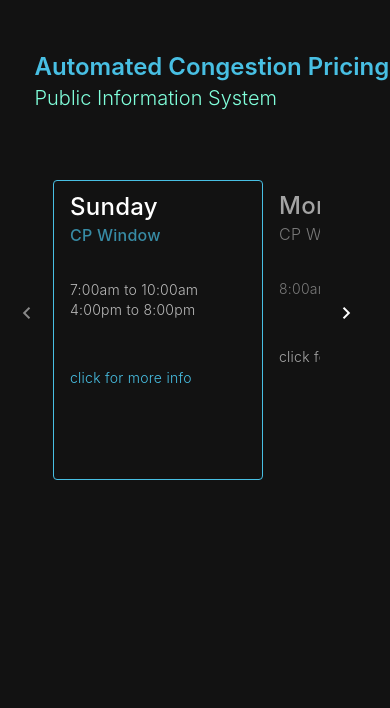
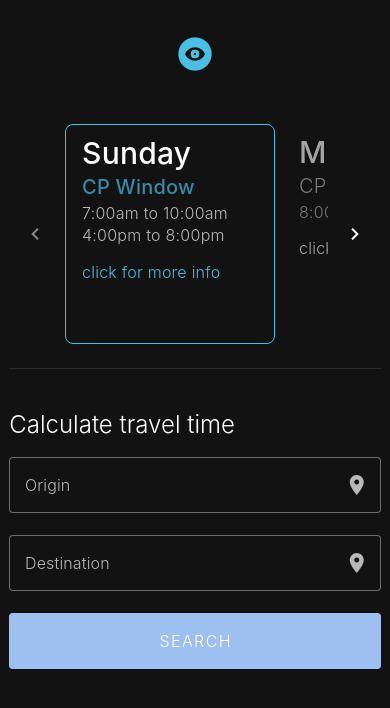
Before and after one commit to noodles-1/csgo-web, a Nuxt app: page / in a window 390 px wide. Shown: the top 708 px of the page. Built offline with nearby package versions, Linux system fonts and the light colour scheme; a web font is replaced by a local one.

Commit message:
finished additional info

```diff
--- a/components/Days.vue
+++ b/components/Days.vue
@@ -1,5 +1,5 @@
 <template>
-    <div>
+    <div class="days-container">
         <v-slide-group
             show-arrows
             center-active
@@ -14,54 +14,91 @@
                     :variant="(isSelected || currWeekday === day.day) ? 'outlined' : 'plain'"
                     :color="currWeekday === day.day ? '#48BFE3' : isSelected ? '#4889e3' : 'white'"
                     @click="toggle(); selectedWindow = null"
-                    height="300px"
+                    height="220px"
                     width="210px"
+                    rounded="lg"
+                    class="mx-[4px]"
                 >
                     <template v-slot:title>
-                        <span class="text-white font-medium text-2xl lg:text-3xl"> {{ day.day }} </span>
+                        <span class="text-white font-medium text-3xl lg:text-3xl"> {{ day.day }} </span>
                         <v-skeleton-loader v-if="loading" type="list-item-three-line"></v-skeleton-loader>
                     </template>
                     <template v-slot:subtitle>
                         <span
                             v-if="!loading"
                             :class="currWeekday === day.day ? 'text-[#48BFE3] font-medium' : isSelected ? 'text-[#4889e3] font-medium' : 'text-white'"
-                            class="text-normal text-[16px]"
+                            class="text-normal text-[20px]"
                         >
                             CP Window
                         </span>
                         <div v-if="!loading">
-                            <p class="text-white" v-for="range in day.timeRanges" :key="range.id"> {{ range.window }} </p>
+                            <p class="text-white text-[16px] md:text-[14px]" v-for="range in day.timeRanges" :key="range.id"> {{ range.window }} </p>
                         </div>
                     </template>
                     <v-card-text>
-                        <p v-if="!loading"> click for more info </p>
+                        <p v-if="!loading" class="text-[16px] md:text-[14px]"> click for more info </p>
                     </v-card-text>
                 </v-card>
             </v-slide-group-item>
         </v-slide-group>
 
-        <v-expand-transition>
+        <v-expand-transition class="my-[4vh]">
             <v-sheet
                 v-if="card != null"
-                height="200"
-                rounded="lg"
                 :elevation="10"
-                class="mx-auto w-[90%]"
+                class="mx-auto lg:w-[90%] md:h-[160px] lg:h-[210px] rounded-lg"
             >
-                <div class="flex align-center justify-center">
-                    <h3 class="text-h6">
-                        {{ days[card].day }}
+                <div class="p-[4vh] md:p-[0vh] flex flex-col md:flex-row md:items-center justify-between md:justify-around h-full">
+                    <div class="md:px-[2vh] lg:px-[10vh]">
+                        <span class="text-2xl font-semibold">
+                            {{ days[card].day }}
+                        </span>
                         <v-select
+                            v-if="!loading"
                             v-model="selectedWindow"
                             :items="days[card].timeRanges"
                             item-title="window"
+                            item-value="id"
                             variant="outlined"
                             label="Choose time window"
-                            width="50vh"
-                            @change="console.log('changed')"
+                            class="mt-[16px] w-full md:w-[30vh]"
+                            color="#48BFE3"
                         >
                         </v-select>
-                    </h3>
+                        <v-skeleton-loader v-if="loading" type="ossein" class="h-[40px]"></v-skeleton-loader>
+                    </div>
+                    <div class="w-full mb-[2vh] md:mb-[0vh] md:px-[0vh] lg:px-[5vh] md:flex md:justify-center md:items-center lg:border-r-[1px] border-gray-600">
+                        <div v-if="!loading">
+                            <p class="font-medium text-[#48BFE3]"> Detection </p>
+                            <p> Cars are detected </p>
+                            <p> Motorcycles are detected </p>
+                            <p> Buses are detected </p>
+                            <p> Trucks are detected </p>
+                        </div>
+                        <v-skeleton-loader v-if="loading" type="paragraph"></v-skeleton-loader>
+                    </div>
+                    <div class="w-full md:px-[2vh] lg:px-[10vh] md:flex md:justify-center md:items-center">
+                        <div v-if="!loading" class="w-full">
+                            <p class="font-medium text-[#48BFE3]"> Charge </p>
+                            <div class="flex justify-between">
+                                <p> Car </p>
+                                <p> PHP 250.00 </p>
+                            </div>
+                            <div class="flex justify-between">
+                                <p> Motorcycle </p>
+                                <p> PHP 250.00 </p>
+                            </div>
+                            <div class="flex justify-between">
+                                <p> Bus </p>
+                                <p> PHP 250.00 </p>
+                            </div>
+                            <div class="flex justify-between">
+                                <p> Truck </p>
+                                <p> PHP 250.00 </p>
+                            </div>
+                        </div>
+                        <v-skeleton-loader v-if="loading" type="paragraph"></v-skeleton-loader>
+                    </div>
                 </div>
             </v-sheet>
         </v-expand-transition>
@@ -115,13 +152,6 @@ const days = [
         ]
     },
     {
-        day: 'Monday',
-        timeRanges: [
-            {window: '7:00am to 10:00am', id: 13},
-            {window: '4:00pm to 8:00pm', id: 14}
-        ]
-    },
-    {
         day: 'Saturday',
         timeRanges: [
             {window: '7:00am to 10:00am', id: 15},
@@ -130,9 +160,11 @@ const days = [
     },
 ]
 
-const selectWindow = (e) => {
-    console.log(e)
-}
+watch(selectedWindow, (newVal, oldVal) => {
+    if (!newVal)
+        return
+    console.log(newVal)
+})
 
 const day = new Date()
 const currWeekday = days[day.getDay()].day
@@ -140,7 +172,7 @@ const loading = false
 </script>
 
 <style scoped>
-div {
+.days-container {
     @apply
         mt-[4vh]
         max-w-[44vh]
--- /dev/null
+++ b/components/Map.vue
@@ -0,0 +1,59 @@
+<template>
+    <div
+        class="md:w-[90%] lg:w-[70%] mx-auto"
+    >
+        <p class="text-2xl my-[16px]"> Calculate travel time </p>
+        <div
+            class="md:flex md:justify-between md:gap-x-[8px]"
+        >
+            <v-text-field
+                v-model="origin"
+                :readonly="loading"
+                label="Origin"
+                variant="outlined"
+                color="#4889e3"
+                clearable
+                append-inner-icon="mdi-map-marker"
+            >
+            </v-text-field>
+            <v-text-field
+                v-model="dest"
+                :readonly="loading"
+                label="Destination"
+                variant="outlined"
+                color="#4889e3"
+                clearable
+                append-inner-icon="mdi-map-marker"
+            >
+            </v-text-field>
+            <v-btn
+                :disabled="!origin || !dest"
+                :loading="loading"
+                variant="flat"
+                size="large"
+                class="text-white w-full md:w-[20%]"
+                color="#4889e3"
+                height="56px"
+                @click="handleSubmit"
+            >
+                Search
+            </v-btn>
+        </div>
+    </div>
+</template>
+
+<script setup>
+const origin = ref()
+const dest = ref()
+const loading = ref()
+
+const handleSubmit = () => {
+    console.log(origin.value + ' ' + dest.value)
+    loading.value = true
+    setTimeout(() => (loading.value = false), 2000)
+}
+</script>
+
+<style>
+
+</style>
--- a/layouts/default.vue
+++ b/layouts/default.vue
@@ -15,5 +15,6 @@
         flex
         flex-col
         items-center
+        mb-[10vh]
 }
 </style>
--- a/pages/index.vue
+++ b/pages/index.vue
@@ -1,11 +1,23 @@
 <template>
     <div>
+        <div class="flex justify-center my-[4vh] mb-[6vh] md:hidden">
+            <v-icon
+                icon="mdi-eye-circle"
+                color="#48BFE3"
+                size="40"
+            >
+            </v-icon>
+        </div>
         <header>
             <span class="lg:text-5xl md:text-3xl text-2xl font-semibold text-[#48BFE3]"> Automated Congestion Pricing </span>
             <span class="lg:text-2xl text-[20px] text-[#80FFDB]"> Public Information System </span>
         </header>
 
         <Days />
+        <br>
+        <v-divider></v-divider>
+        <br>
+        <Map />
     </div>
 </template>
 
@@ -18,9 +30,10 @@ export default {
 <style scoped>
 header {
     @apply
-        flex
-        flex-col
-        mt-[6vh]
+        hidden
+        md:flex
+        md:flex-col
+        my-[6vh]
         ml-[4vh]
         md:mt-[6vh]
         md:items-center
```
